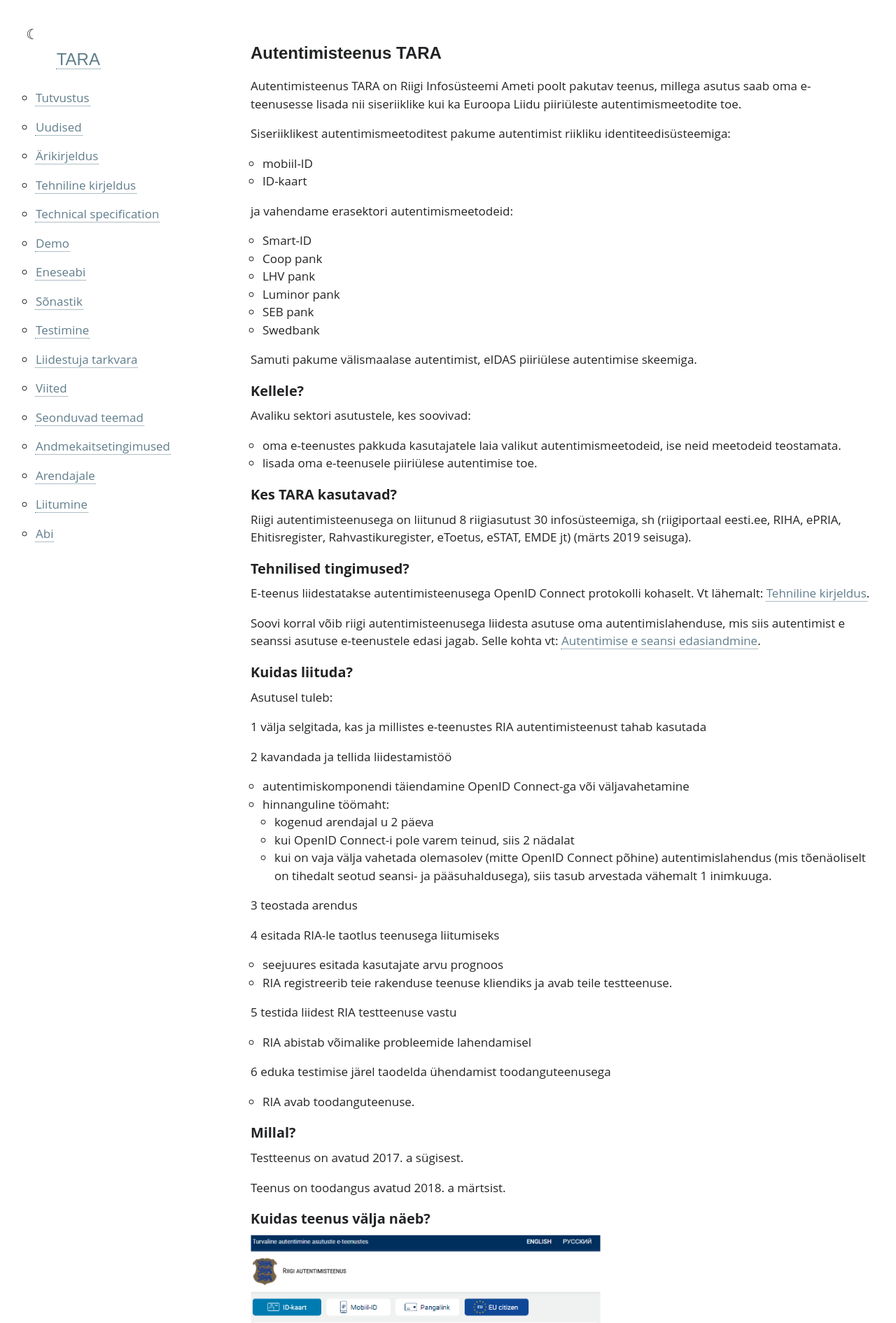
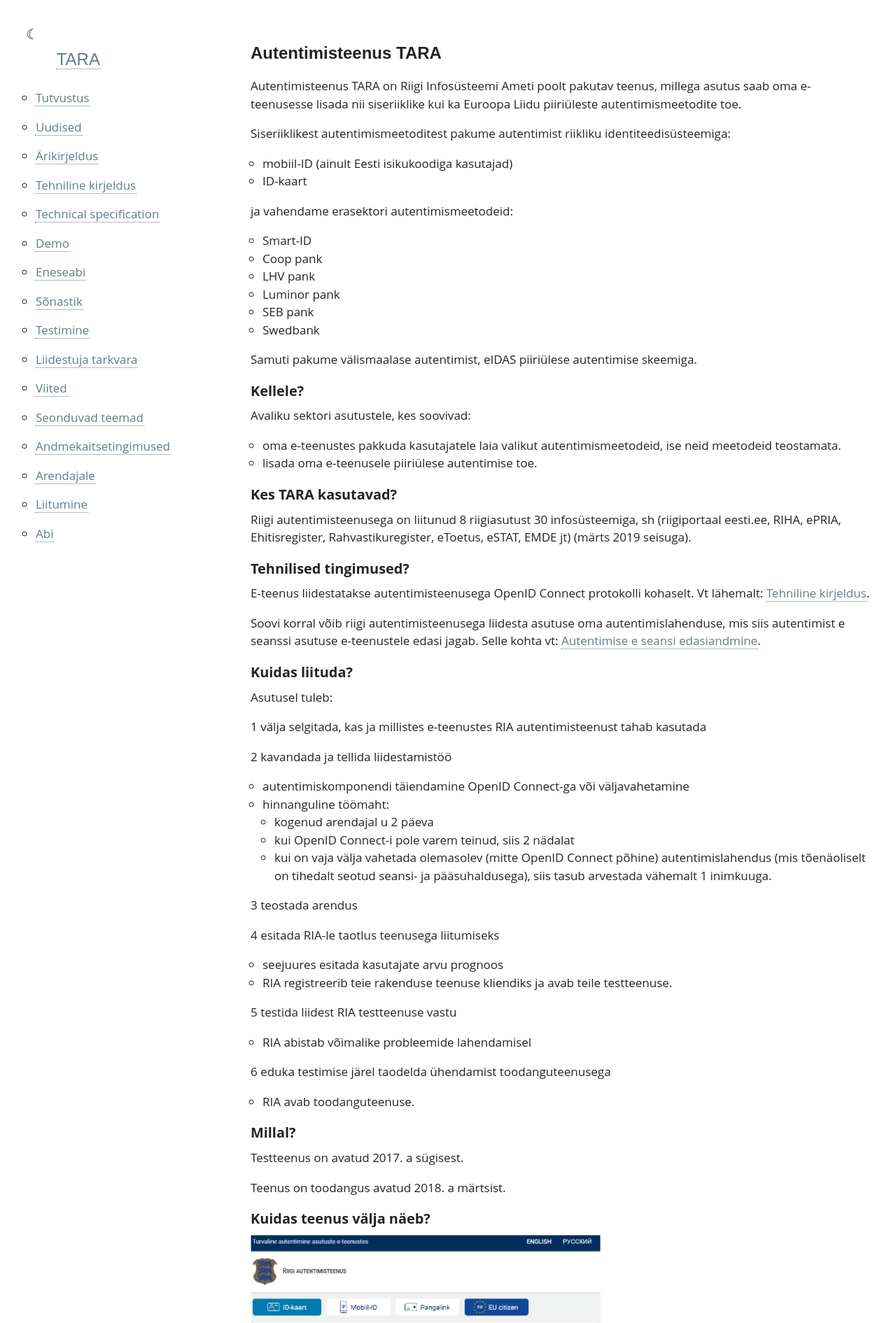
Before and after one commit to e-gov/TARA-Doku, a Jekyll site: the page built from Arikirjeldus.md, in a window 1280 px wide. Shown: the top 1891 px of the page at 70% size. Built offline with Jekyll 4.4.1, drawn with Linux system fonts in a browser that asks for light colours; our own code applies the rules of GitHub Pages for plain Markdown files.

Commit message:
Update Arikirjeldus.md

```diff
--- a/Arikirjeldus.md
+++ b/Arikirjeldus.md
@@ -8,7 +8,7 @@ Autentimisteenus TARA on Riigi Infosüsteemi Ameti poolt pakutav teenus, millega
 
 Siseriiklikest autentimismeetoditest pakume autentimist riikliku identiteedisüsteemiga:
 
-- mobiil-ID
+- mobiil-ID (ainult Eesti isikukoodiga kasutajad)
 - ID-kaart
 
 ja vahendame erasektori autentimismeetodeid:
```
